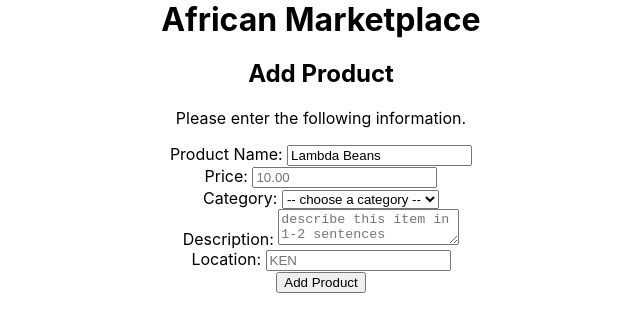
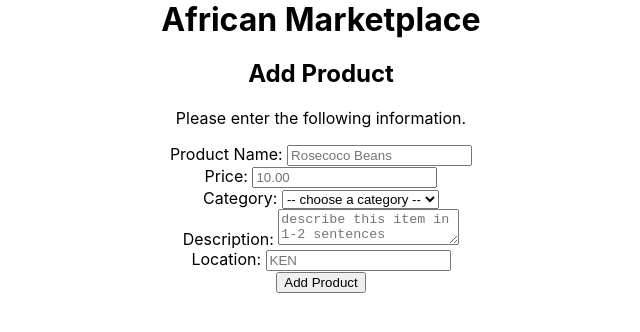
Before and after one commit to melissa-24/react, a React (Create React App) app in the folder african-marketplace-front/: page / in a window 1280 px wide. Shown: the top 332 px of the page, without its empty margins (319-959 px from the left). Built offline with nearby package versions, Linux system fonts and the light colour scheme.

Commit message:
yup validation is workign now

```diff
--- /dev/null
+++ b/african-marketplace-front/src/components/ItemEntry.css
@@ -0,0 +1,9 @@
+.errorMsg {
+    color: crimson;
+    font-weight: bold;
+
+}
+
+.errorMsg::before {
+    content: '❗';
+}
--- a/african-marketplace-front/src/components/ItemEntry.js
+++ b/african-marketplace-front/src/components/ItemEntry.js
@@ -1,21 +1,39 @@
 import React, {useState, useEffect} from 'react';
 import * as yup from 'yup';
-import { useFormik, Formik } from 'formik';
+import { useFormik, withFormik, ErrorMessage } from 'formik';
 import axios from 'axios';
+import './ItemEntry.css';
 
 //blank object for item data
 const blankState = {
-    name: 'Lambda Beans',
+    name: '',
     price: '',
     description: '',
     category: '',
     location: ''
 };
 
-export default function ItemEntry () {
+//yup schema
+    const formSchema = yup.object({
+        name: yup.string().required().label('Name').min(2, 'Must be at least 2 characters.'),
+        price: yup.number().required().label('Price').min(0.99, 'Price must be at least 0.99 USD'),
+        description: yup.string().required().label('Description').min(2, 'must be at least 2 characters'),
+        category: yup.string().oneOf(['animal product', 'cereal', 'bean']).required(),
+        location: yup.string().min(3, 'Must be at lest 3 characters.').required()
+
+});
+
+const ItemEntry = () => {
 //form state
     const formik = useFormik({
         initialValues: {...blankState},
+        validationSchema: yup.object({
+            name: yup.string().required().label('Name').min(2, 'Must be at least 2 characters.'),
+            price: yup.number().required().label('Price').min(0.99, 'Price must be at least 0.99 USD'),
+            description: yup.string().required().label('Description').min(2, 'must be at least 2 characters'),
+            category: yup.string().oneOf(['animal product', 'cereal', 'bean']).required(),
+            location: yup.string().min(3, 'Must be at lest 3 characters.').required()
+        }),
         onSubmit: values => {
             console.log('values submitted:', values);
             axios.post('https://reqres.in/api/users', values)
@@ -28,18 +46,6 @@ export default function ItemEntry () {
         }
     });
 
-    console.log('formik val', formik.values)
-
-//yup form schema
-const formSchema = yup.object().shape({
-    name: yup.string().required().label('Name').min(2, 'Must be at least 2 characters'),
-    price: yup.number().required().label('Price').min(0.99, 'Price must be at least 0.99 USD'),
-    description: yup.string().required().label('Description').min(2, 'must be at least 2 characters'),
-    category: yup.string().oneOf(['animal product', 'cereal', 'bean']).required(),
-    location: yup.string().min(3).max(3).required()
-
-});
-
     return (
         <section>
             <h2>Add Product</h2>
@@ -47,12 +53,14 @@ const formSchema = yup.object().shape({
 
                     <form onSubmit = { formik.handleSubmit }>
                         <label htmlFor='name'>Product Name: </label>
-                        <input id='name' name='name' type='text' placeholder='Rosecoco Beans' onChange={ formik.handleChange } value={ formik.values.name }/>
+                        <input id='name' name='name' type='text' placeholder='Rosecoco Beans' onChange={ formik.handleChange } value={ formik.values.name } onBlur= {formik.handleBlur}/>
+                        {formik.errors.name && formik.errors.name ? <span className='errorMsg'>{formik.errors.name}</span> : null}
+
 
                         <br />
 
                         <label htmlFor='price'>Price: </label>
-                        <input id='price' name='price' type='number' step='0.05' placeholder='10.00' onChange={ formik.handleChange } value={ formik.values.price }/>
+                        <input id='price' name='price' type='number' step='0.05' placeholder='10.00' onChange={ formik.handleChange } value={ formik.values.price } />
 
                         <br />
 
@@ -81,3 +89,5 @@ const formSchema = yup.object().shape({
         </section>
     )
 }
+
+export default ItemEntry;
```
